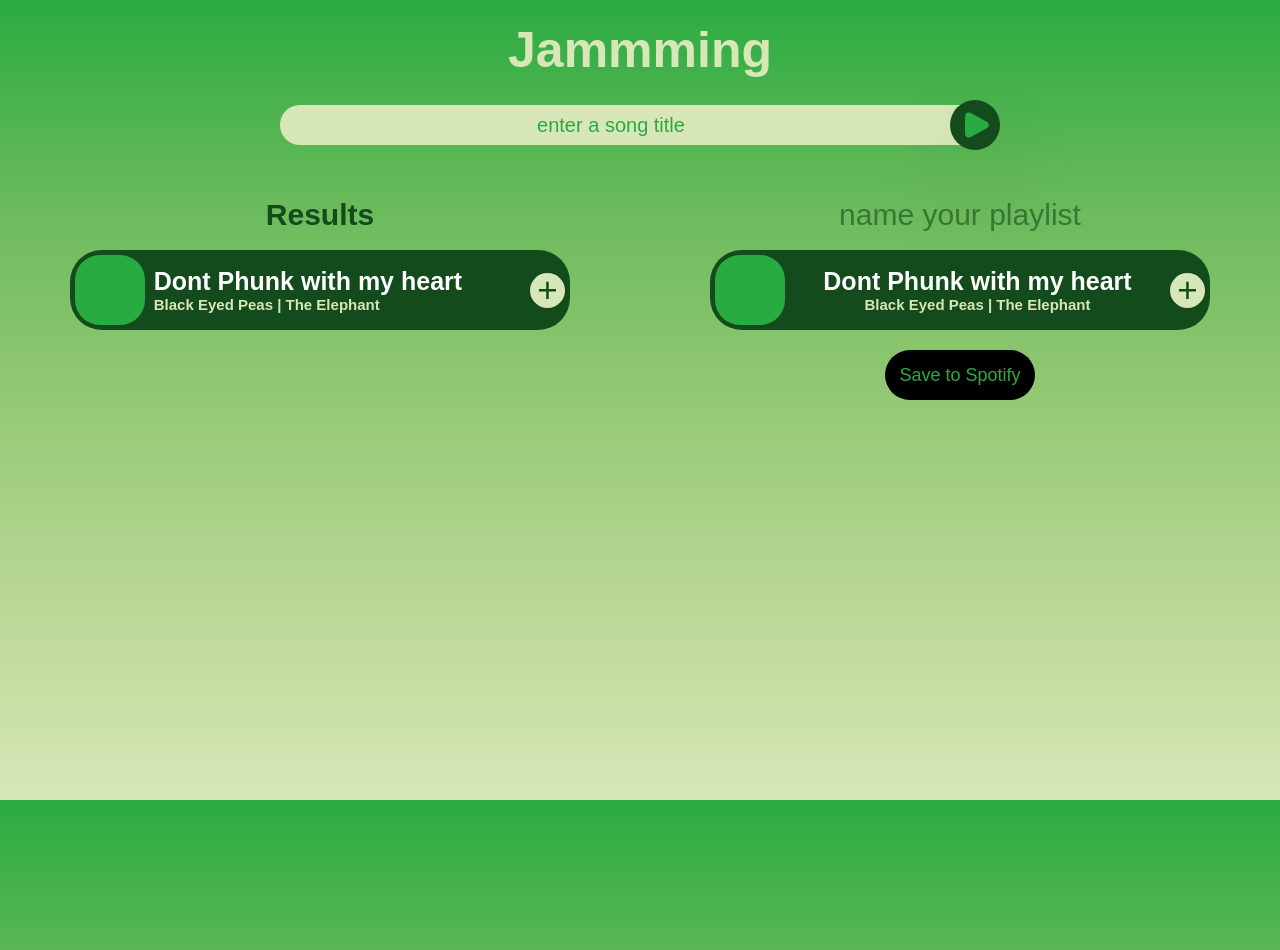
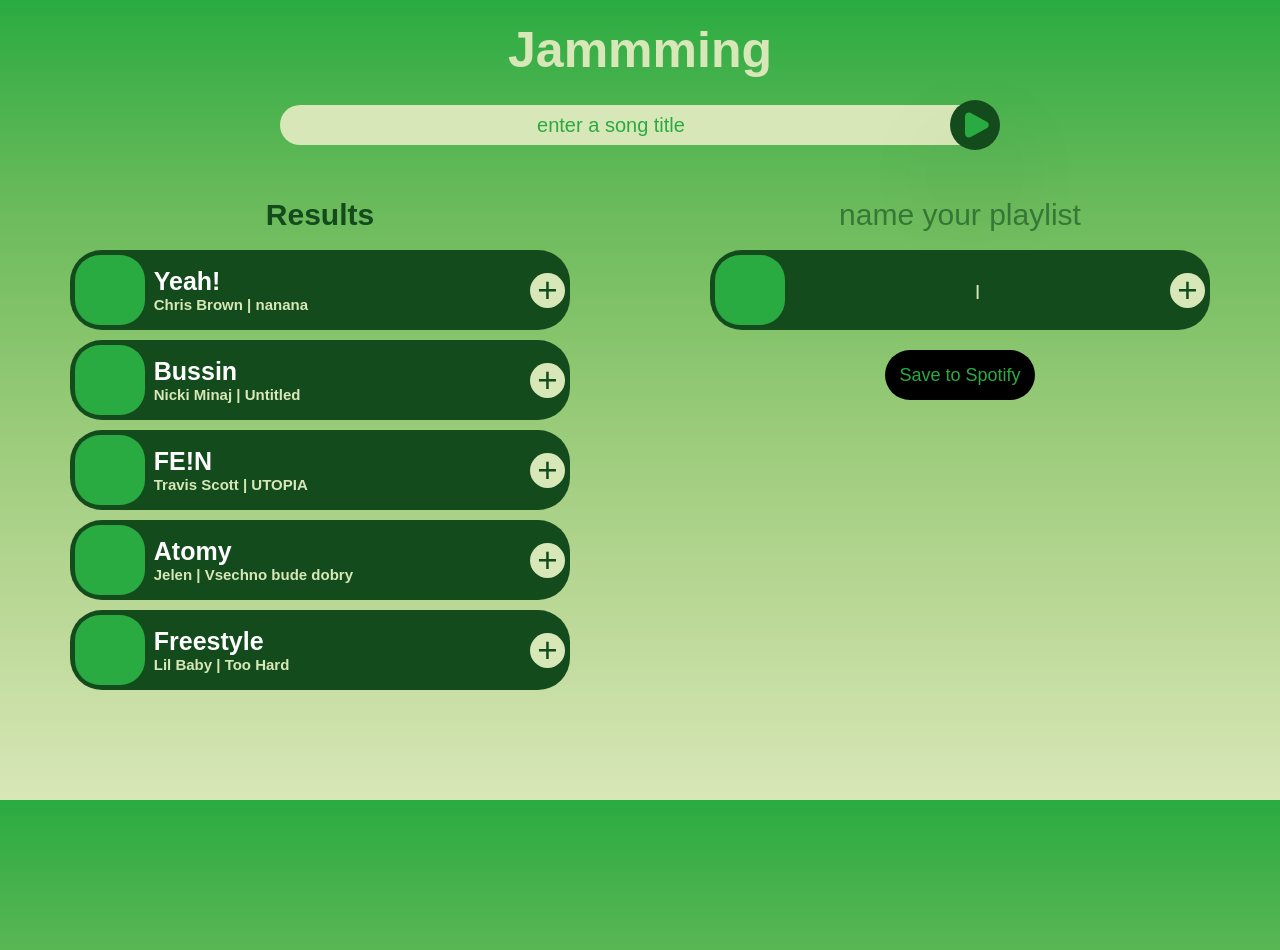
Before and after one commit to tominator633/Codecademy-Jammming, a React (Create React App) app: page / in a window 1280 px wide. Built offline with nearby package versions, Linux system fonts and the light colour scheme; a web font is replaced by a local one.

Commit message:
Implement Track Listing in The Component Tree

```diff
--- a/src/App.js
+++ b/src/App.js
@@ -1,17 +1,30 @@
-import React from 'react';
+import React, {useState, useEffect} from 'react';
 import SearchBar from './SearchBar/SearchBar';
 import SearchResults from './SearchResults/SearchResults';
+import Tracklist from './Tracklist/Tracklist';
 import Playlist from './Playlist/Playlist';
 import styles from "./App.module.css";
 
 
+const songs = [
+  {name: "Yeah!", artist: "Chris Brown", album: "nanana", id: "1"},
+  {name: "Bussin", artist: "Nicki Minaj", album: "Untitled", id: "2"},
+  {name: "FE!N", artist: "Travis Scott", album: "UTOPIA", id: "3"},
+  {name: "Atomy", artist: "Jelen", album: "Vsechno bude dobry", id: "4"},
+  {name: "Freestyle", artist: "Lil Baby", album: "Too Hard", id: "5"},
+];
+
+
+
 function App() {
+  const [results, setResults] = useState(songs);
+
   return (
     <>
     <SearchBar/>
     <section id={styles.resultsPlaylistCON}>
-      <SearchResults></SearchResults>
-      <Playlist></Playlist>
+      <SearchResults results={results} />
+      <Playlist/>
     </section>
 </>
   );
--- a/src/SearchResults/SearchResults.js
+++ b/src/SearchResults/SearchResults.js
@@ -1,15 +1,17 @@
 import React from "react";
 import Tracklist from "../Tracklist/Tracklist";
 import styles from "./SearchResults.module.css";
+import Track from "../Track/Track";
 
-function SearchResults () {
 
+function SearchResults (props) {
 return (
     <div id={styles.resultsCON}>
     <h2>Results</h2>
-<Tracklist></Tracklist>
+    {props.results.map((song) => {
+     return <Track name={song.name} artist={song.artist} album={song.album} key={song.id} id={song.id}/>
+    })}
   </div>
     )
 }
-
 export default SearchResults;
--- a/src/Track/Track.js
+++ b/src/Track/Track.js
@@ -1,14 +1,14 @@
 import React from "react";
 import styles from "./Track.module.css";
 
-function Track () {
+function Track (props) {
 
 return (
       <div id={styles.track}>
         <figure id={styles.cover}></figure>
         <div id={styles.trackInfo}>
-          <h3 id={styles.trackName}>Dont Phunk with my heart</h3>
-          <h4 id={styles.artistAlbum}>Black Eyed Peas | The Elephant</h4>
+          <h3 id={styles.trackName}>{props.name}</h3>
+          <h4 id={styles.artistAlbum}>{props.artist} | {props.album}</h4>
         </div>
         <button id={styles.plusBtn}>+</button>
       </div>
--- a/src/Tracklist/Tracklist.js
+++ b/src/Tracklist/Tracklist.js
@@ -2,11 +2,12 @@ import React from "react";
 import Track from "../Track/Track";
 import styles from "./Tracklist.module.css";
 
-function Tracklist () {
+function Tracklist (props) {
 
 return (
     <div id={styles.tracklist}>
-      <Track></Track>
+    <Track/>
+
     </div>
     )
 }
```
Also changed, not shown: src/logo.svg (deleted).
